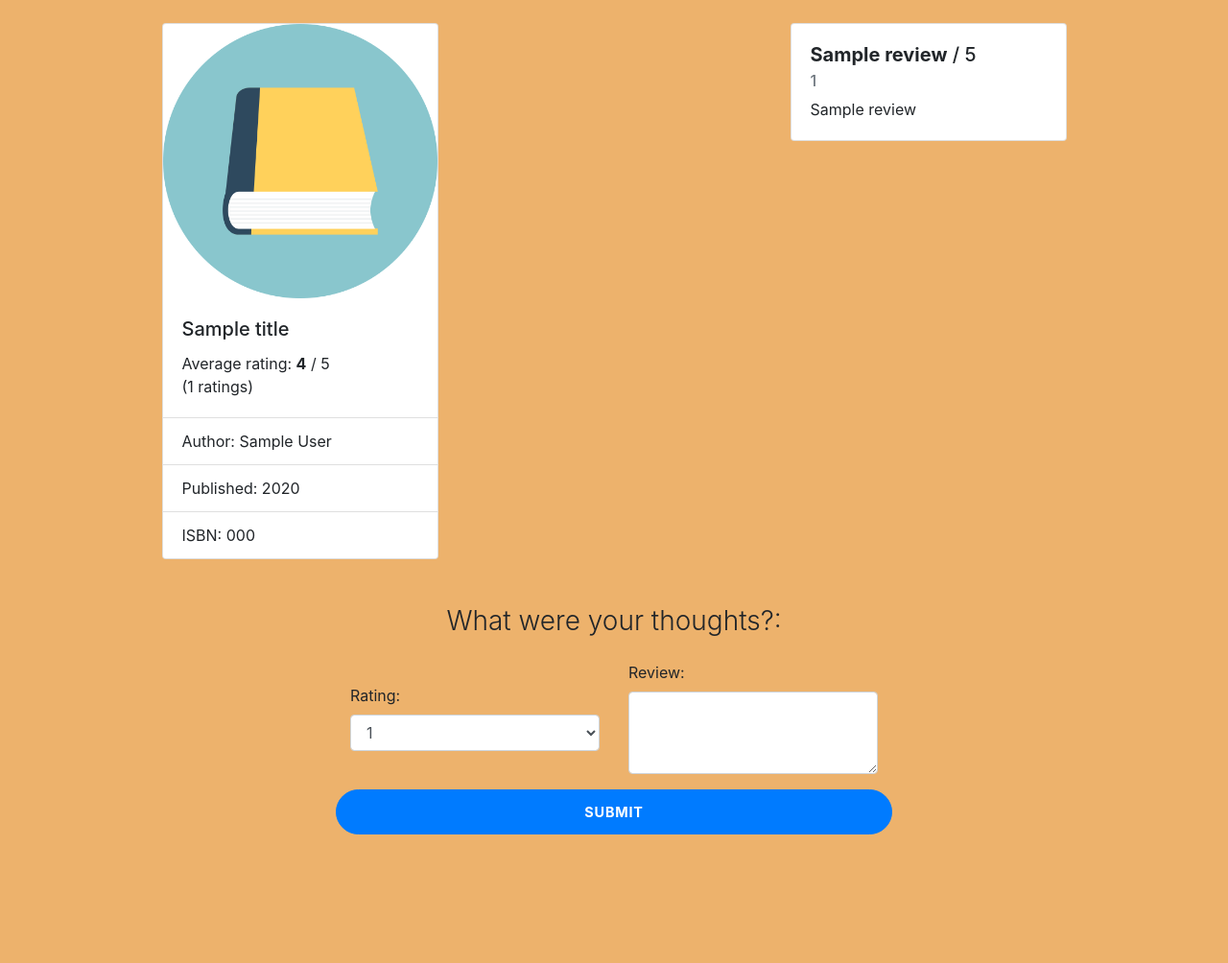
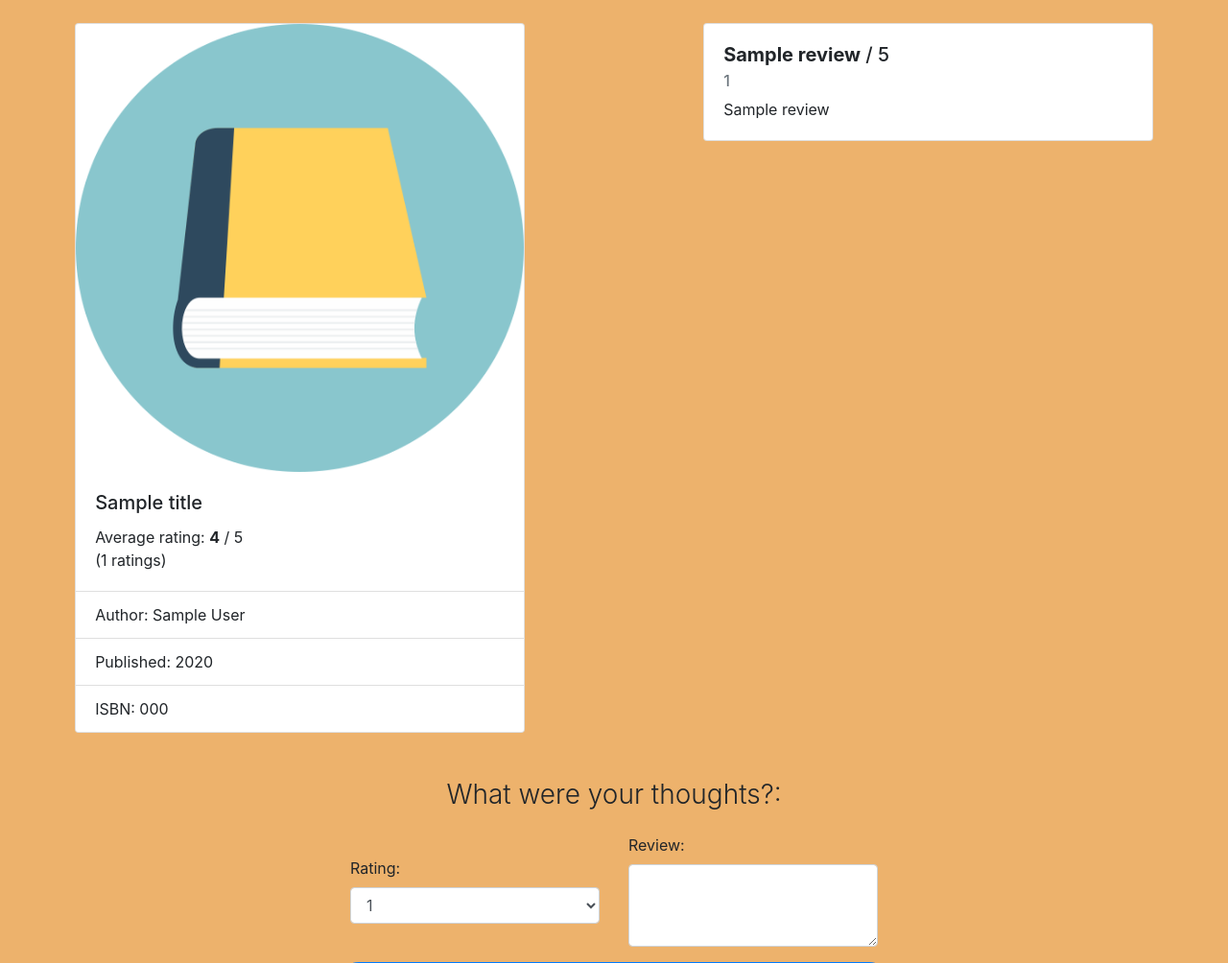
Before and after one commit to delabere/CS50W_Project1, a Flask app: template templates/book.html in a window 1280 px wide. Shown: the part 56-1060 px from the top of the page at 96% size. Before the commit the page ends 926 px from the top, so only its background shows below. Run offline with Flask 2, Linux system fonts and the light colour scheme; the template is opened without the code that fills it: most values are stand-ins (such as "Sample title", 1, 10 or a date in 2020); some libraries are stand-ins or nearby versions.

Commit message:
changed formatting for the book page so that it looks better on larger screens

```diff
--- a/templates/book.html
+++ b/templates/book.html
@@ -12,7 +12,7 @@
 
 <br>
 
-    <div class="card mx-auto" style="width: 18rem;">
+    <div class="card mx-auto" style="width: 75%;">
       <img class="card-img-top" src="../static/img/1024px-Closed_Book_Icon.svg.png" alt="Card image cap">
       <div class="card-body">
         <h5 class="card-title">{{ title }}</h5>
@@ -36,7 +36,7 @@
 
   <!-- cards to be iterable upon reviews -->
   {% for review in review_data %}
-  <div class="card mx-auto" style="width: 18rem;">
+  <div class="card mx-auto" style="width: 75%;">
     <div class="card-body">
       <h5 class="card-title"><strong>{{ review[1] }}</strong> / 5</h5>
       <h6 class="card-subtitle mb-2 text-muted">{{ review[0] }}</h6>
@@ -47,7 +47,7 @@
  {% endfor %}
 
 </div>
-</div></div>
+</div>
 
 
 
```
